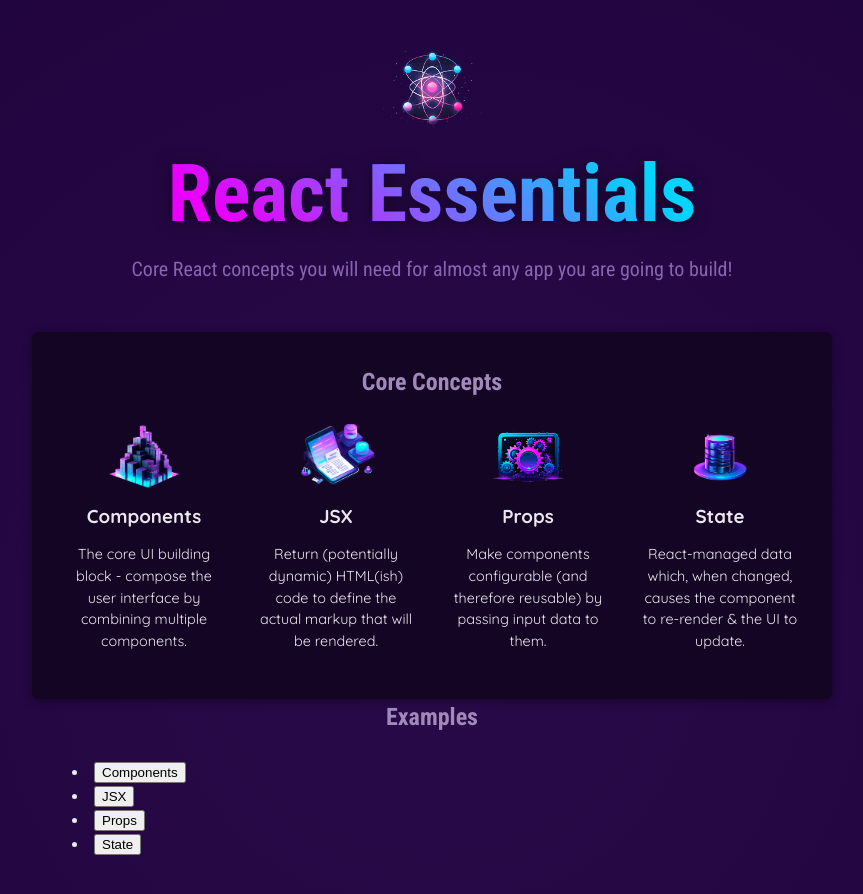
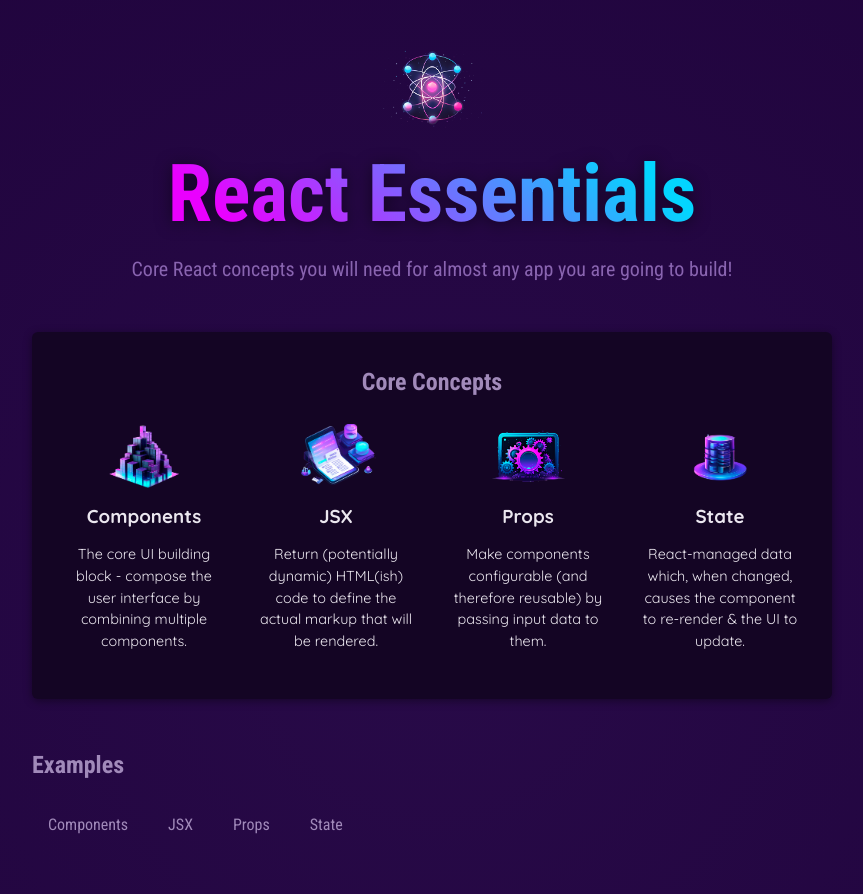
Before and after one commit to davidregaldi/ReactFormation, a React (Vite) app in the folder 01-starting-project/: page / in a window 1280 px wide. Shown: the top 894 px of the page, without its empty margins (208-1071 px from the left). Built offline with nearby package versions, Linux system fonts and the light colour scheme.

Commit message:
id: exemples name fix for css

```diff
--- a/01-starting-project/src/App.jsx
+++ b/01-starting-project/src/App.jsx
@@ -21,7 +21,7 @@ function App() {
             <CoreConcept {...CORE_CONCEPTS[3]} />
           </ul>
         </section>
-        <section id="exemples">
+        <section id="examples">
           <h2>Examples</h2>
           <menu>
             <TabButton>Components</TabButton>
```
